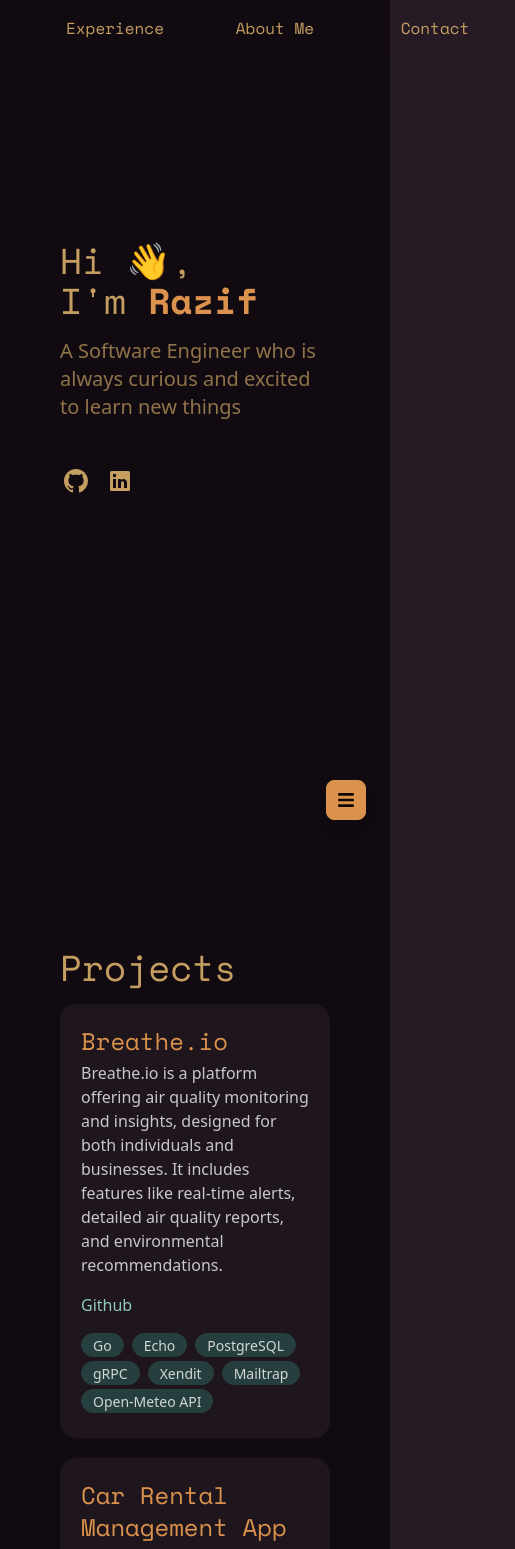
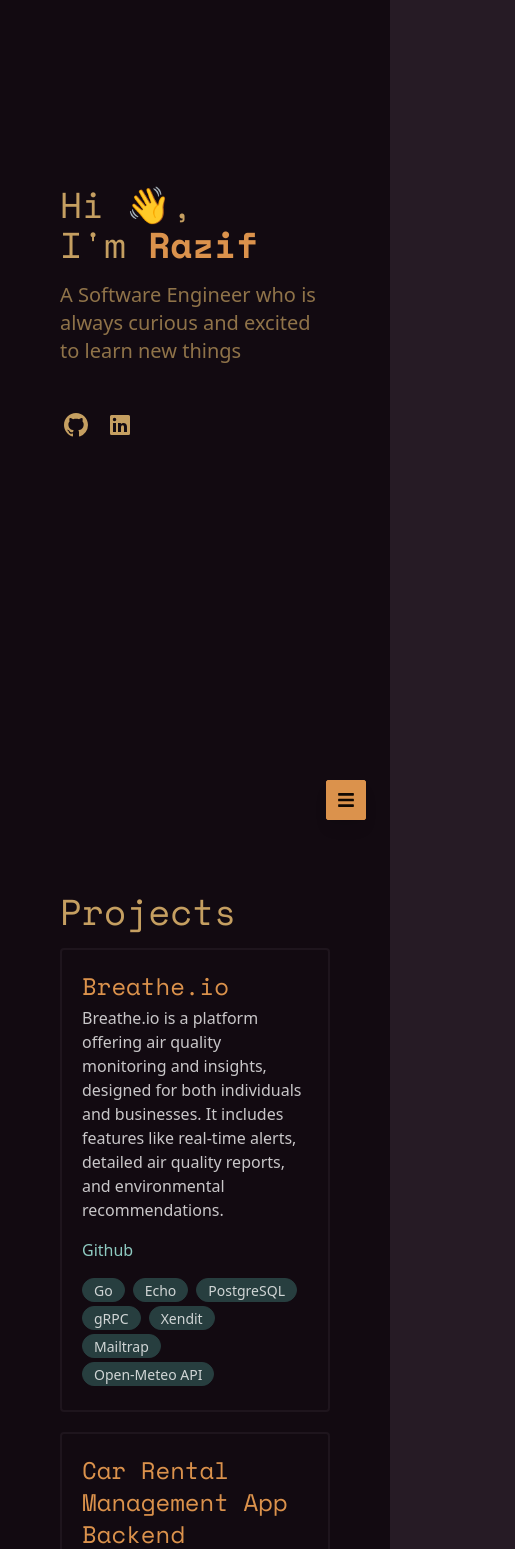
Before and after one commit to razzzp/razzzp.github.io, a Next.js app: page / in a window 390 px wide. Shown: the top 1549 px of the page, 515 px wide, since content can reach past the window. Built offline with nearby package versions, Linux system fonts and the light colour scheme.

Commit message:
tweaks to timeline and floating button

```diff
--- a/src/app/globals.css
+++ b/src/app/globals.css
@@ -46,6 +46,7 @@
 }
 
 @theme {
+  --breakpoint-xs: 40rem;
   --font-sans: var(--font-geist-sans);
   --font-mono: "Space Mono", monospace;
 }
--- a/src/app/page.tsx
+++ b/src/app/page.tsx
@@ -1,7 +1,7 @@
 
 "use client";
 
-import { ReactNode, useState } from "react";
+import { ReactNode, useEffect, useRef, useState } from "react";
 import Link from "next/link";
 import { FaBars, FaTimes } from "react-icons/fa";
 import { experiences, Position, Project, projects } from "./data";
@@ -26,7 +26,7 @@ function NavItemBracket(props:{text:string, link:string}){
 function NavBar(props: {items : {text: string,link: string}[]}){
   return (
     <>
-      <nav className="sticky top-0 py-4 px-20 z-1 backdrop-blur">
+      <nav className="sticky top-0 py-4 px-20 z-1 backdrop-blur  xs:block hidden">
         <ul className="flex justify-center z-2">
           {
             props.items.map((item, idx) => {
@@ -68,7 +68,7 @@ function TagsList(props: {tags: string[]}){
 function ProjectComp(props:{project:Project}){
   return (
     <>
-    <div className="py-5 px-5 mb-5 space-y-4 card card-border bg-base-200">
+    <div className="py-5 px-5 mb-5 space-y-4 card card-border bg-base-300 hover:bg-base-200 rounded-sm border-2">
     <h3 className="text-2xl mb-1 text-primary font-mono">{props.project.title}</h3>
     {props.project.content}
     <a className="link-info block" href={props.project.githubUrl}>Github</a>
@@ -80,21 +80,26 @@ function ProjectComp(props:{project:Project}){
 
 function CollapsibleFloatingButton(props:{items:{text:string, link:string}[]}){
   const [open, setOpen] = useState(false)
+  const dropdownRef = useRef<HTMLDivElement>(null);
+
+  // Close on outside click
+  useEffect(() => {
+    const handleClickOutside = (event: MouseEvent) => {
+      if (dropdownRef.current && !dropdownRef.current.contains(event.target as Node)) {
+        setOpen(false);
+      }
+    };
+    document.addEventListener("mousedown", handleClickOutside);
+    return () => document.removeEventListener("mousedown", handleClickOutside);
+  }, []);
+
   return (
     <>
-    <div className="fixed bottom-6 right-6 z-1">
-      <div className="dropdown dropdown-top dropdown-end">
-        <div
-          tabIndex={0}
-          role="button"
-          className="btn btn-square btn-primary shadow-lg"
-          onClick={()=>setOpen(!open)}
-        >
-          {open ? <FaTimes className="text-lg" /> : <FaBars className="text-lg" />}
-        </div>
+    <div className="fixed bottom-6 right-6 z-1 flex flex-col xs:hidden" ref={dropdownRef}>
+        { open &&
       <ul
         tabIndex={0}
-            className={`menu menu-sm dropdown-content mt-2 z-[1] p-2 shadow bg-base-100 rounded-box w-44 space-y-1}`}
+        className={`menu mt-2 z-1 p-2 shadow bg-base-100 w-44 space-y-1 rounded-xs`}
       >
         {
           props.items.map((item,idx)=>{
@@ -106,6 +111,14 @@ function CollapsibleFloatingButton(props:{items:{text:string, link:string}[]}){
           })
         }
       </ul>
+      }
+      <div
+        tabIndex={0}
+        role="button"
+        className={"btn btn-square btn-primary shadow-lg rounded-xs self-end"}
+        onClick={()=>setOpen(!open)}
+      >
+        {open ? <FaTimes className="text-lg" /> : <FaBars className="text-lg" />}
       </div>
     </div>
     </>
@@ -202,7 +215,7 @@ function ExperienceTimelineCustom() {
         return (
           <li key={idx}>
             {/* icon */}
-            <div className="grid grid-cols-12 lg:grid-rows-[20px_auto] lg:grid-cols-[max-content_1fr_1fr_1fr_1fr_1fr_1fr_1fr_1fr_1fr_1fr_1fr]">
+            <div className="grid grid-cols-12 grid-rows-[20px_auto] lg:grid-cols-[max-content_1fr_1fr_1fr_1fr_1fr_1fr_1fr_1fr_1fr_1fr_1fr]">
               <div className="lg:col-start-4 lg:self-start col-start-1 justify-self-center self-center">
                 <svg
                   xmlns="http://www.w3.org/2000/svg"
@@ -220,15 +233,16 @@ function ExperienceTimelineCustom() {
               {/* line */}
               {
                 idx != arr.length-1 ?
-                  <div className={"lg:col-start-4 lg:row-start-2 col-start-1 justify-self-center border-0 w-[0.25em] h-full bg-secondary"}/>
+                  <div className={"lg:col-start-4 col-start-1 row-start-2 justify-self-center border-0 w-[0.25em] h-full bg-secondary"}/>
                   : ""
               }
               {/* time */}
-              <div className="lg:col-start-1 lg:col-span-3 row-start-1 col-start-2 col-span-full items-start">
+              <div className="lg:col-start-1 lg:col-span-3 lg:block row-start-1 col-start-2 col-span-full items-start hidden">
                 <time className="font-mono italic">{dispDate(exp.startDate)}{exp.endDate? `- ${dispDate(exp.endDate)}`: " - Current"}</time>
               </div>
               {/* content */}
-              <div className="lg:col-start-5 lg:row-start-1  lg:row-span-2 row-start-2 col-start-2 col-span-full pb-7">
+              <div className="lg:col-start-5 lg:row-start-1  lg:row-span-2 row-start-1 row-span-2 col-start-2 col-span-full pb-5 hover:bg-base-200 rounde-sm px-5">
+                <time className="font-mono italic lg:hidden">{dispDate(exp.startDate)}{exp.endDate? `- ${dispDate(exp.endDate)}`: " - Current"}</time>
                 <div className="text-lg font-black font-mono">{exp.title}</div>
                 <Expandable>
                 <ul>
```
Lines whose indentation alone changed are shown as unchanged.
